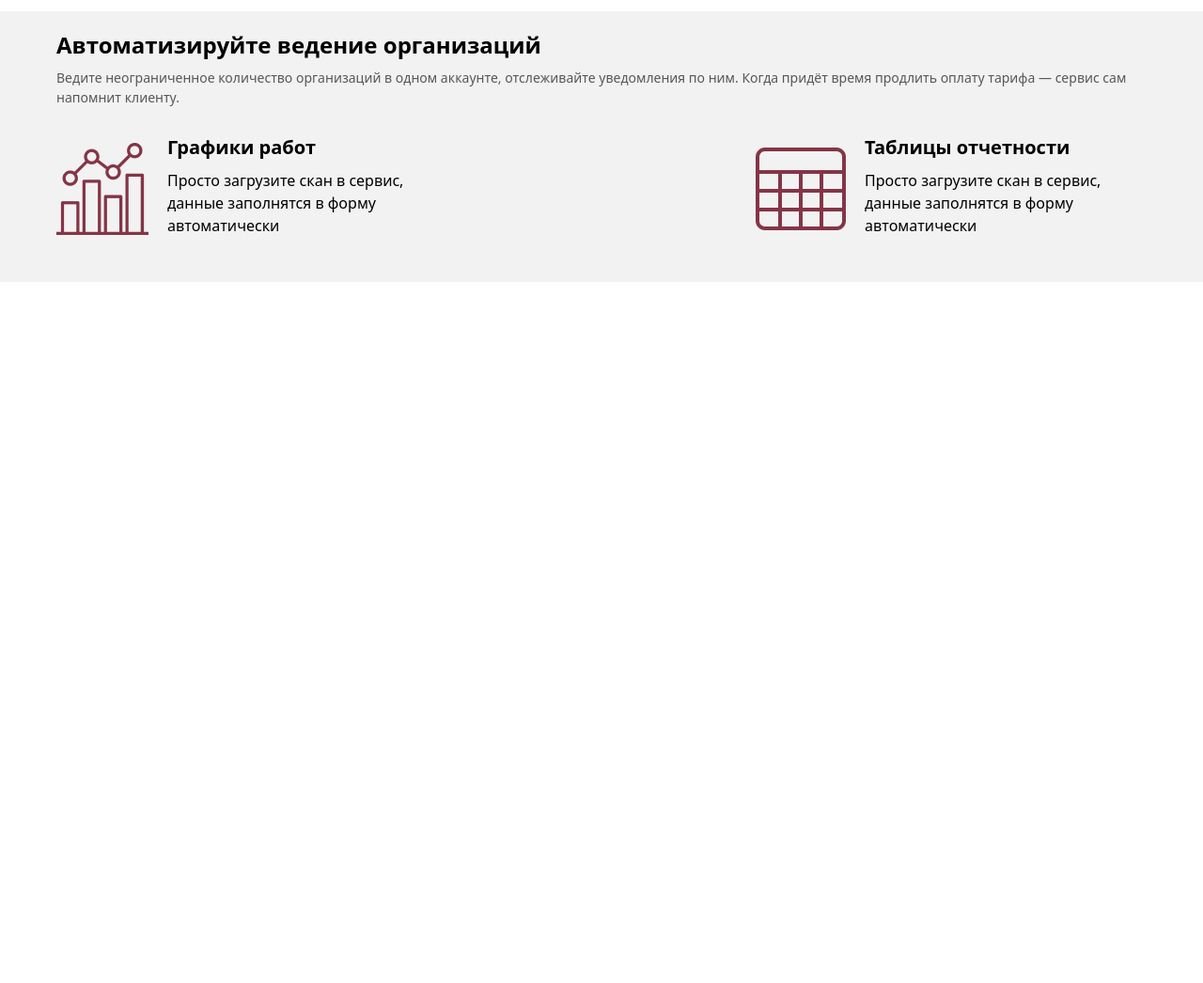
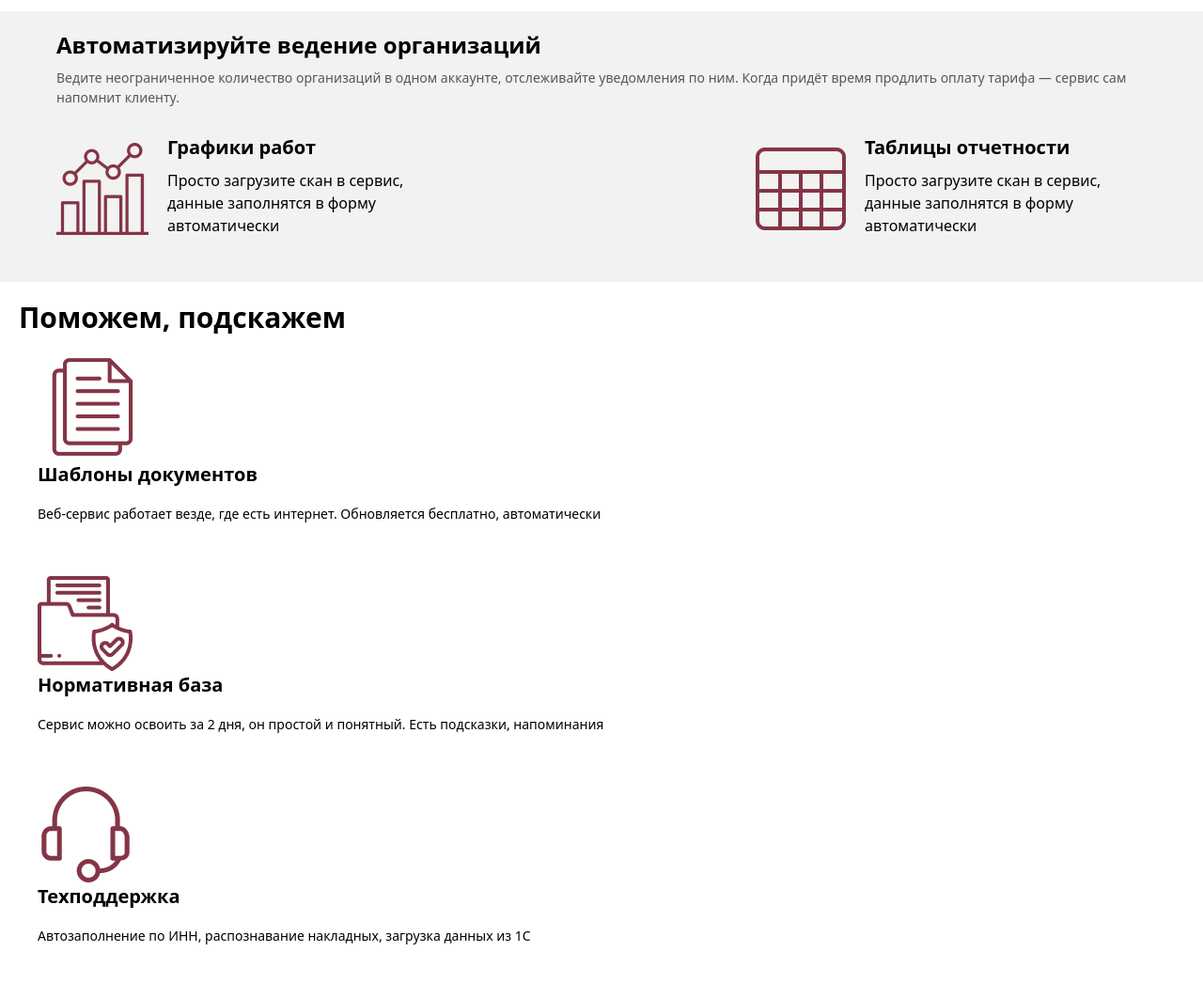
Before and after one commit to hakimovasharifa10-boop/Project2, a website: page index.html in a window 1280 px wide. Shown: the part 5053-6099 px from the top of the page at 94% size. Before the commit the page ends 5353 px from the top, so only its background shows below. Drawn offline with Linux system fonts and the light colour scheme.

Commit message:
fifth section

```diff
--- a/index.html
+++ b/index.html
@@ -269,6 +269,37 @@
           </div>
         </div>
       </section>
+      <section>
+        <div class="p-5">
+          <h2 class="text-3xl font-bold">Поможем, подскажем</h2>
+          <div>
+            <div class="p-5 shadow-lg rounded-20">
+              <img src="./images/file-and-folder 1.png" alt="" />
+              <h3 class="text-[20px] font-bold">Шаблоны документов</h3>
+              <p class="text-[14px] py-4">
+                Веб-сервис работает везде, где есть интернет. Обновляется
+                бесплатно, автоматически
+              </p>
+            </div>
+            <div class="p-5 shadow-lg rounded-20">
+              <img src="./images/documents (3) 1.png" alt="" />
+              <h3 class="text-[20px] font-bold">Нормативная база</h3>
+              <p class="text-[14px] py-4">
+                Сервис можно освоить за 2 дня, он простой и понятный. Есть
+                подсказки, напоминания
+              </p>
+            </div>
+            <div class="p-5 shadow-lg rounded-20">
+              <img src="./images/support (4) 1.png" alt="" />
+              <h3 class="text-[20px] font-bold">Техподдержка</h3>
+              <p class="text-[14px] py-4">
+                Автозаполнение по ИНН, распознавание накладных, загрузка данных
+                из 1С
+              </p>
+            </div>
+          </div>
+        </div>
+      </section>
     </main>
   </body>
 </html>
```
